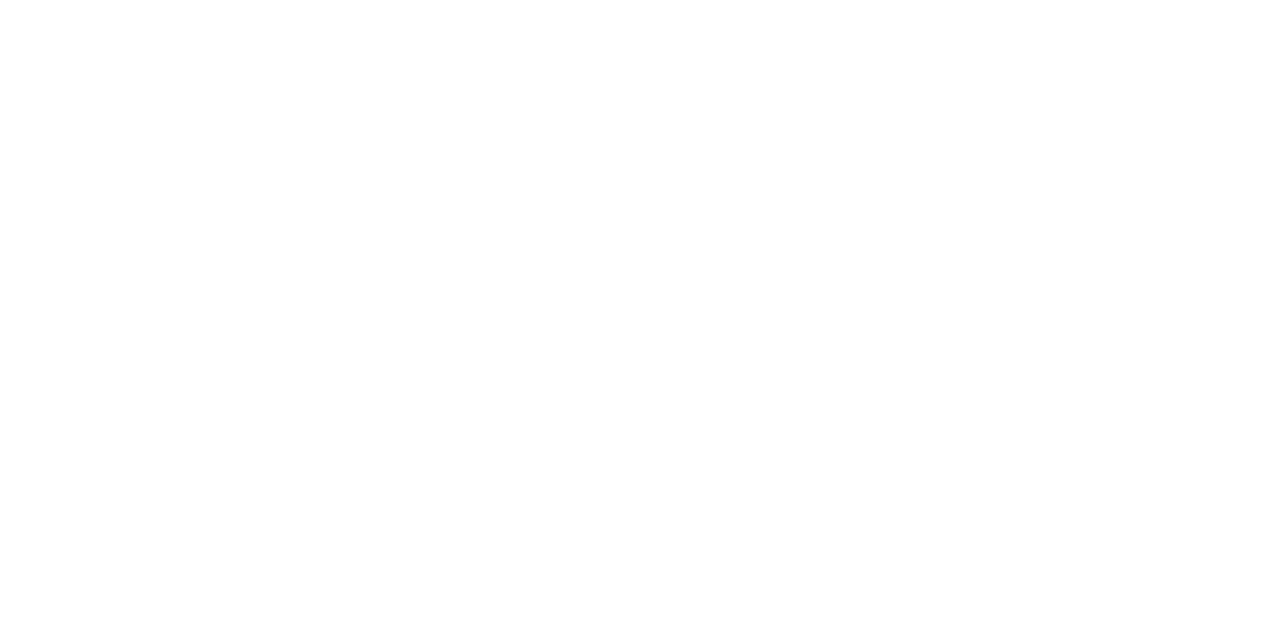
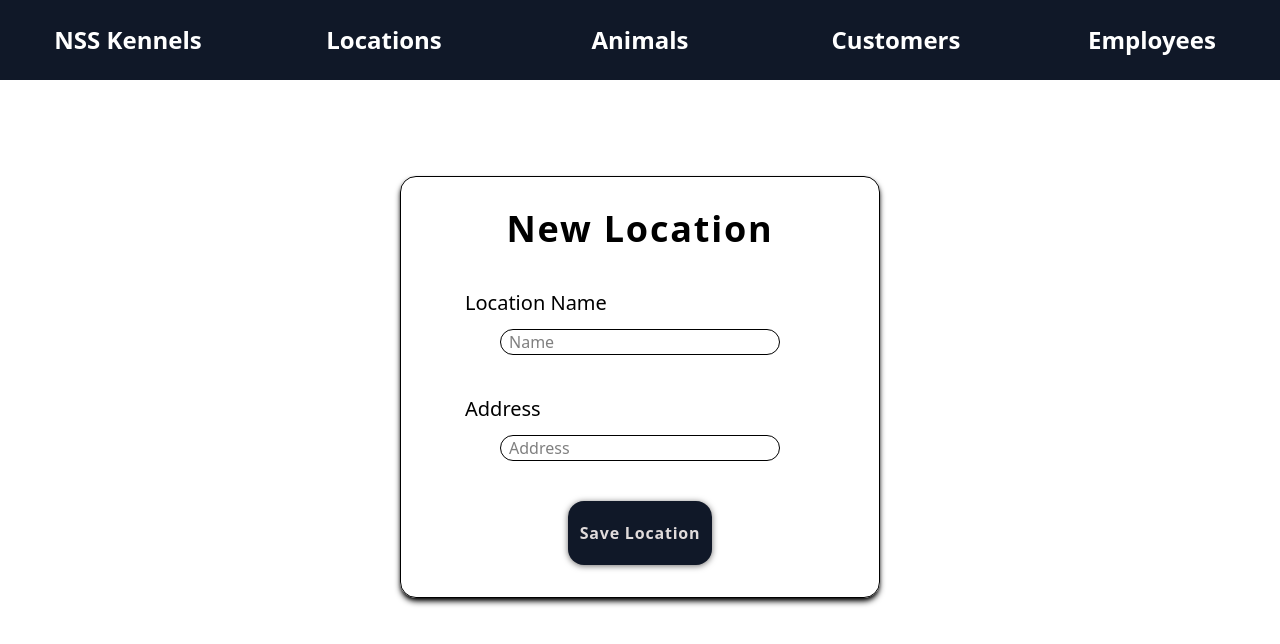
Before and after one commit to patrick-mcisaac/kennel, a React (Vite) app: page /locations/new in a window 1280 px wide. Before the commit this address had no page. Shown: the top 644 px of the page. Built offline with nearby package versions, Linux system fonts and the light colour scheme.

Commit message:
added new location

```diff
--- /dev/null
+++ b/src/components/forms/NewLocation.jsx
@@ -0,0 +1,70 @@
+import { useContext, useState } from "react"
+import { LocationContext } from "../location/LocationProvider"
+import { useNavigate } from "react-router-dom"
+
+export const NewLocation = () => {
+  const { addLocation } = useContext(LocationContext)
+  const [location, setLocation] = useState({
+    name: "",
+    address: ""
+  })
+
+  const navigate = useNavigate()
+
+  const handleChange = (e) => {
+    const locationCopy = { ...location }
+    locationCopy[e.target.name] = e.target.value
+    setLocation(locationCopy)
+  }
+
+  const handleClick = (e) => {
+    e.preventDefault()
+    if (location.name === "" || location.address === "") {
+      window.alert("Fill out all fields")
+    } else {
+      addLocation(location).then(() => navigate("/locations"))
+    }
+  }
+
+  return (
+    <form
+      className="m-auto mt-[6em] flex w-[30rem] flex-col items-center justify-start rounded-2xl border-1 p-[2rem_4rem] shadow-md shadow-black"
+      action=""
+    >
+      <h1 className="mb-10 text-4xl font-semibold tracking-wider">
+        New Location
+      </h1>
+      <fieldset className="mb-10 flex w-[100%] flex-col items-start gap-3">
+        <label htmlFor="name" className="text-xl">
+          Location Name
+        </label>
+        <input
+          onChange={handleChange}
+          className="w-[80%] self-center rounded-2xl border-1 pl-2"
+          type="text"
+          name="name"
+          id="name"
+          placeholder="Name"
+          value={location.name}
+        />
+      </fieldset>
+      <fieldset className="mb-10 flex w-[100%] flex-col items-start gap-3">
+        <label className="text-xl" htmlFor="address">
+          Address
+        </label>
+        <input
+          onChange={handleChange}
+          className="w-[80%] self-center rounded-2xl border-1 pl-2"
+          type="text"
+          id="address"
+          name="address"
+          placeholder="Address"
+          value={location.address}
+        />
+      </fieldset>
+      <button onClick={handleClick} className="btn">
+        Save Location
+      </button>
+    </form>
+  )
+}
--- a/src/components/location/Location.jsx
+++ b/src/components/location/Location.jsx
@@ -1,8 +1,10 @@
 import React, { useContext, useEffect } from "react"
 import { LocationContext } from "./LocationProvider"
+import { useNavigate } from "react-router-dom"
 
 export const LocationList = () => {
   const { locations, getLocations } = useContext(LocationContext)
+  const navigate = useNavigate()
 
   useEffect(() => {
     getLocations()
@@ -12,6 +14,12 @@
       <h2 className="mt-10 text-center text-[3rem] font-semibold tracking-wider">
         List of Locations
       </h2>
+      <button
+        onClick={() => navigate("/locations/new")}
+        className="btn mt-[4rem]"
+      >
+        Add Location
+      </button>
       <section className="mt-[7rem] flex flex-col items-center gap-10">
         {locations?.map((location) => {
           return (
--- a/src/views/ApplicationViews.jsx
+++ b/src/views/ApplicationViews.jsx
@@ -11,6 +11,7 @@
 import { Welcome } from "../components/welcome/Welcome"
 import { AddAnimal } from "../components/forms/AddAnimal"
 import { HireEmployee } from "../components/forms/HireEmployee"
+import { NewLocation } from "../components/forms/NewLocation"
 
 export const ApplicationViews = () => {
   return (
@@ -25,8 +26,10 @@
         }
       >
         <Route index element={<Welcome />} />
+
+        <Route path="locations">
           <Route
-          path="locations"
+            index
             element={
               <>
                 <LocationProvider>
@@ -35,6 +38,18 @@
               </>
             }
           />
+          <Route
+            path="new"
+            element={
+              <>
+                <LocationProvider>
+                  <NewLocation />
+                </LocationProvider>
+              </>
+            }
+          />
+        </Route>
+
         <Route path="animals">
           <Route
             index
```
Lines whose indentation alone changed are shown as unchanged.
